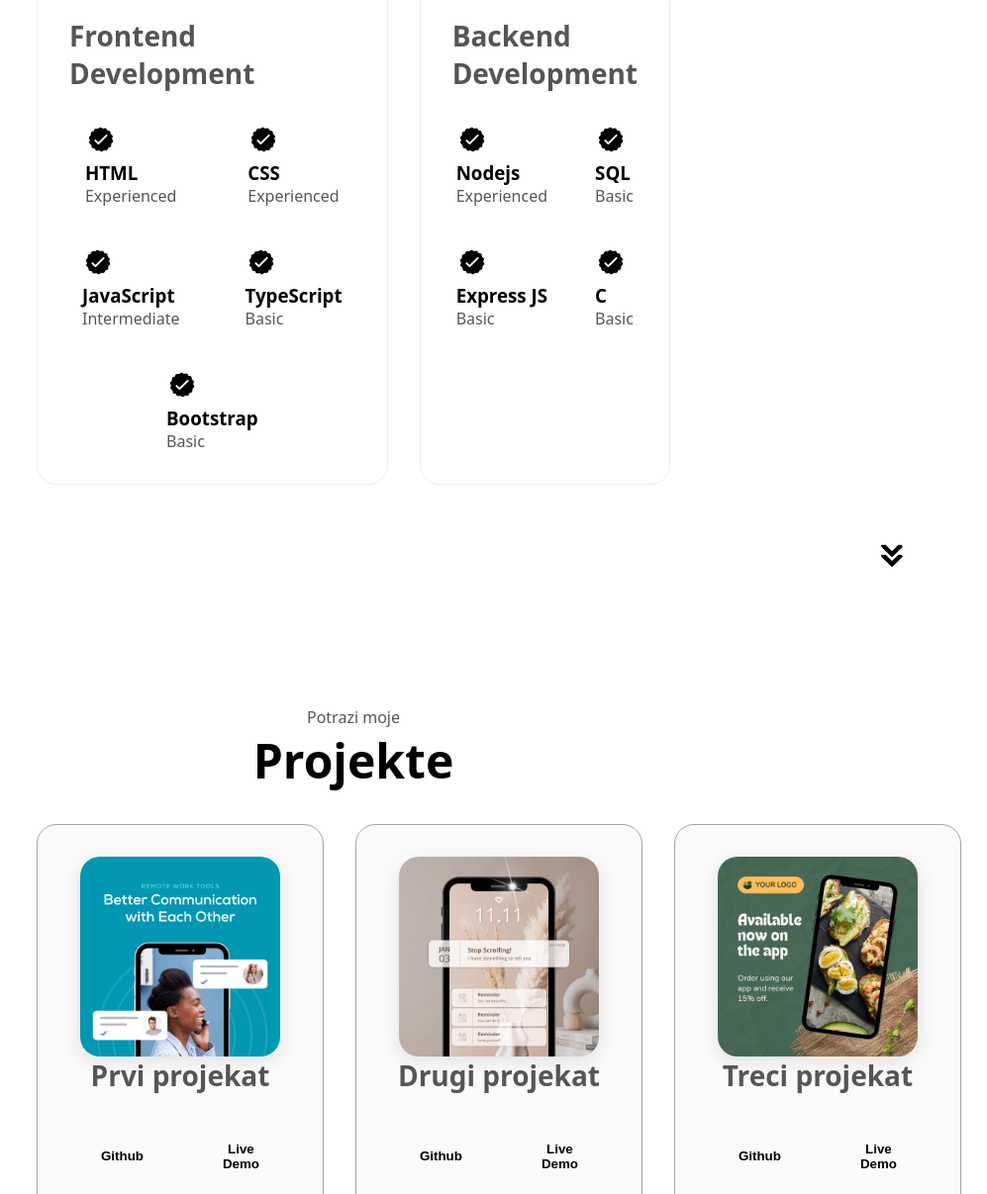
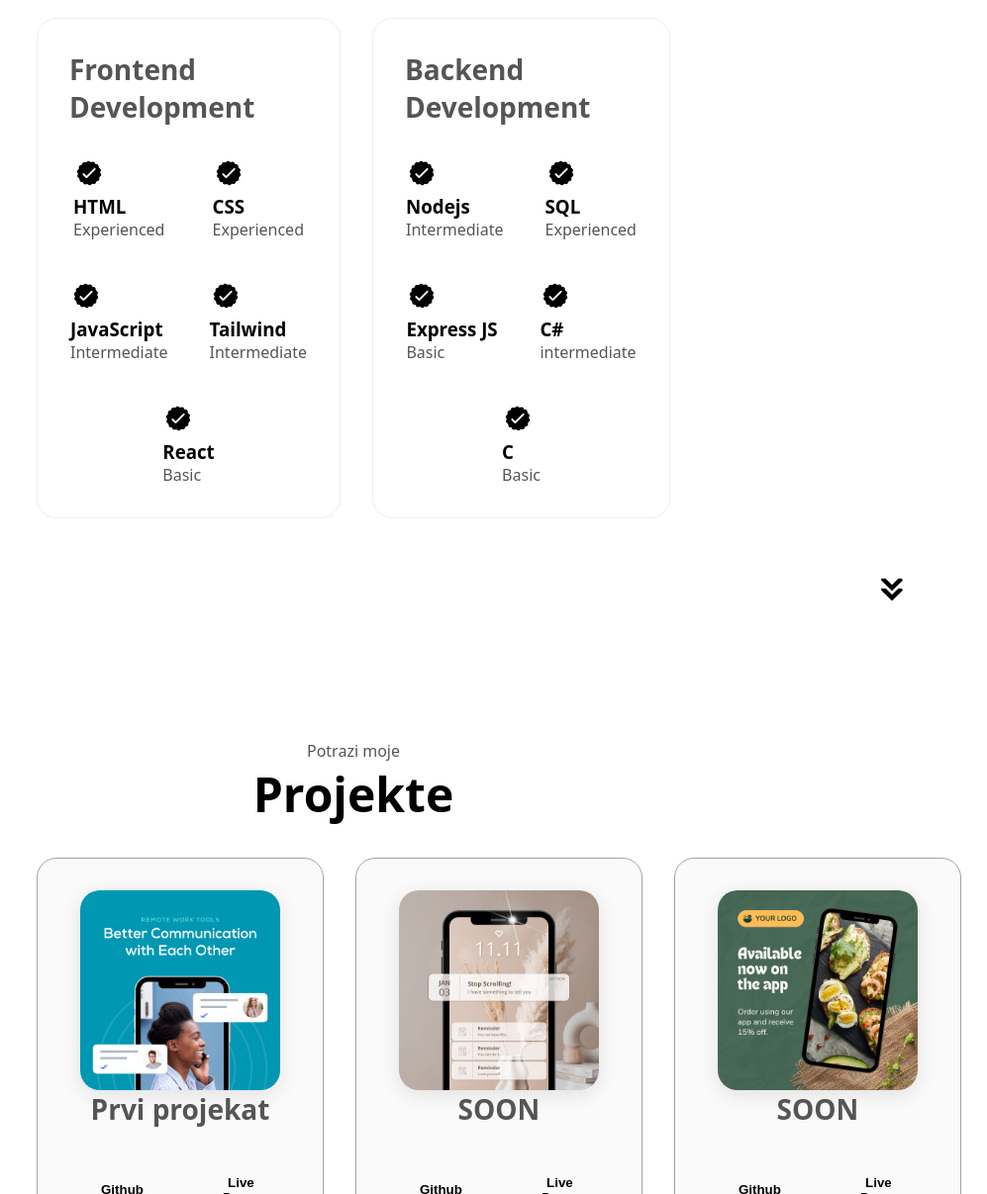
Before and after one commit to NapoleonBonaparteofCoding/Html-Css-Js-Portfolio, a plain HTML site: page index.html in a window 1280 px wide. Shown: the part 1593-2800 px from the top of the page at 99% size, without its empty margins (283-1280 px from the left). Drawn offline with Linux system fonts and the light colour scheme.

Commit message:
Update profile details and project information
Updated profile image, experience years, and project titles. Revised personal description and skill levels.

```diff
--- a/index.html
+++ b/index.html
@@ -37,7 +37,7 @@
     </nav>
     <section id="profile">
         <div class="section__pic-container">
-            <img src="./assets/ano.jpg" alt="Milos Balaz profilna slika">
+            <img src="./assets/slika.jpg" alt="Milos Balaz profilna slika">
         </div>
         <div class="section__text">
             <p class="section__text__p1">Cao, ja sam</p>
@@ -65,7 +65,7 @@
                     <div class="details-container">
                         <img src="./assets/experience.png" alt="experience icon" class="icon">
                         <h3>Iskustvo</h3>
-                        <p>2 godine<br>Frontend Developer</p>
+                        <p>4 godine<br>Frontend Developer</p>
                     </div>
                     <div class="details-container">
                             <img src="./assets/education.png" alt="education icon" class="icon">
@@ -74,7 +74,8 @@
                         </div>
                     </div>
                     <div class="text-container">
-                        <p>Lorem ipsum dolor sit amet consectetur adipisicing elit. Fugit officia velit eligendi eaque blanditiis earum beatae iusto quos temporibus harum?</p>
+                        <p>Motivisan sam i posvećen student koji aktivno gradi karijeru u oblasti web razvoja i softverskog inženjerstva. Brzo učim, lako se prilagođavam i uživam u timskom radu.
+                            Cilj mi je da kroz praktične projekte i rad u profesionalnom okruženju postanem pouzdan i kompletan developer.</p>
                     </div>
                 </div>
             </div>
@@ -113,14 +114,14 @@
                         <article>
                             <img src="./assets/checkmark.png" alt="experience icon" class="icon">
                             <div>
-                                <h3>TypeScript</h3>
-                                <p>Basic</p>
+                                <h3>Tailwind</h3>
+                                <p>Intermediate</p>
                             </div>
                         </article>
                         <article>
                             <img src="./assets/checkmark.png" alt="experience icon" class="icon">
                             <div>
-                                <h3>Bootstrap</h3>
+                                <h3>React</h3>
                                 <p>Basic</p>
                             </div>
                         </article>
@@ -133,14 +134,14 @@
                             <img src="./assets/checkmark.png" alt="experience icon" class="icon">
                             <div>
                                 <h3>Nodejs</h3>
-                                <p>Experienced</p>
+                                <p>Intermediate</p>
                             </div>
                         </article>
                         <article>
                             <img src="./assets/checkmark.png" alt="experience icon" class="icon">
                             <div>
                                 <h3>SQL</h3>
-                                <p>Basic</p>
+                                <p>Experienced</p>
                             </div>
                         </article>
                         <article>
@@ -148,6 +149,13 @@
                             <div>
                                 <h3>Express JS</h3>
                                 <p>Basic</p>
+                            </div>
+                        </article>
+                        <article>
+                            <img src="./assets/checkmark.png" alt="experience icon" class="icon">
+                            <div>
+                                <h3>C#</h3>
+                                <p>intermediate</p>
                             </div>
                         </article>
                         <article>
@@ -182,7 +190,7 @@
                 <div class="article-container">
                     <img src="./assets/project-2.png" alt="Project 2" class="project-img">
                 </div>
-                <h2 class="experience-sub-title project title">Drugi projekat</h2>
+                <h2 class="experience-sub-title project title">SOON</h2>
                 <div class="btn-container">
                     <button class="btn btn-color-2 project-btn" onclick="location.href='https://www.youtube.com/'">Github</button>
                     <button class="btn btn-color-2 project-btn" onclick="location.href='https://www.youtube.com/'">Live Demo</button>
@@ -192,7 +200,7 @@
                 <div class="article-container">
                     <img src="./assets/project-3.png" alt="Project 3" class="project-img">
                 </div>
-                <h2 class="experience-sub-title project title">Treci projekat</h2>
+                <h2 class="experience-sub-title project title">SOON</h2>
                 <div class="btn-container">
                     <button class="btn btn-color-2 project-btn" onclick="location.href='https://www.youtube.com/'">Github</button>
                     <button class="btn btn-color-2 project-btn" onclick="location.href='https://www.youtube.com/'">Live Demo</button>
```
